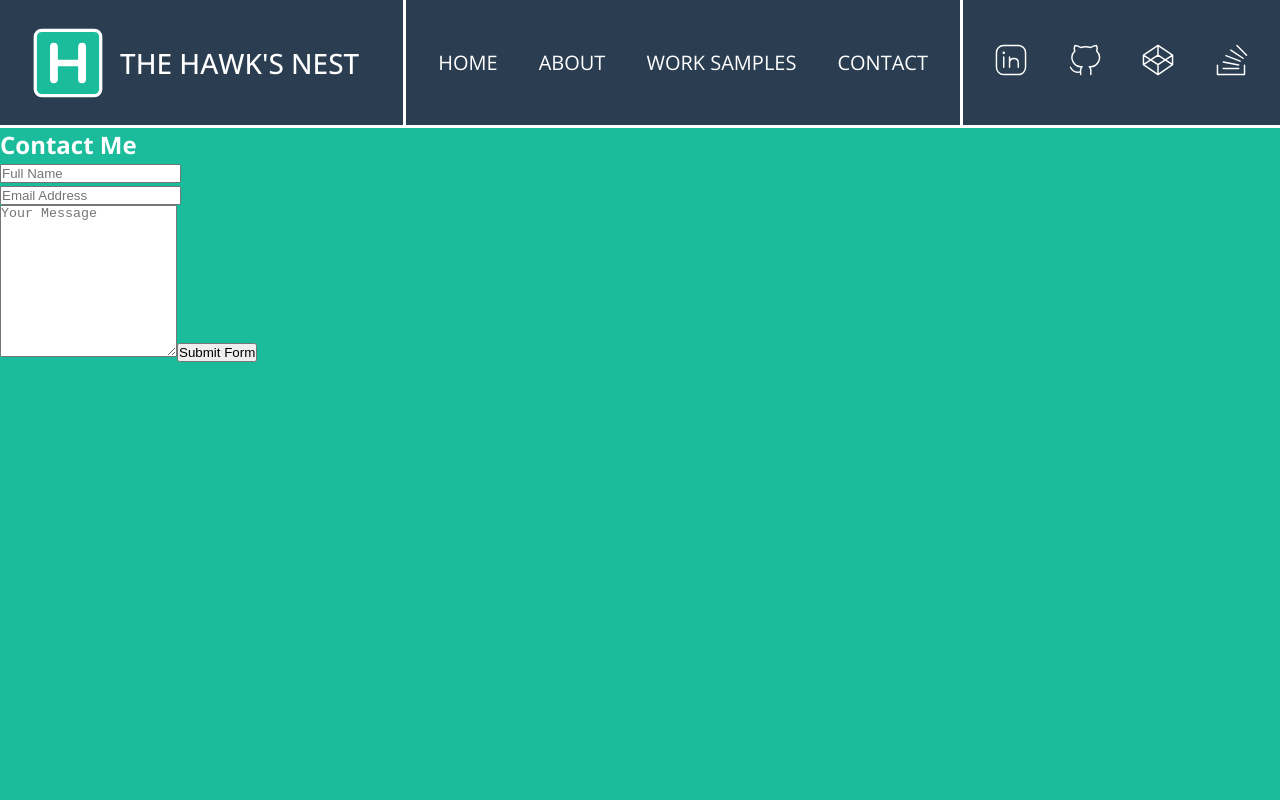
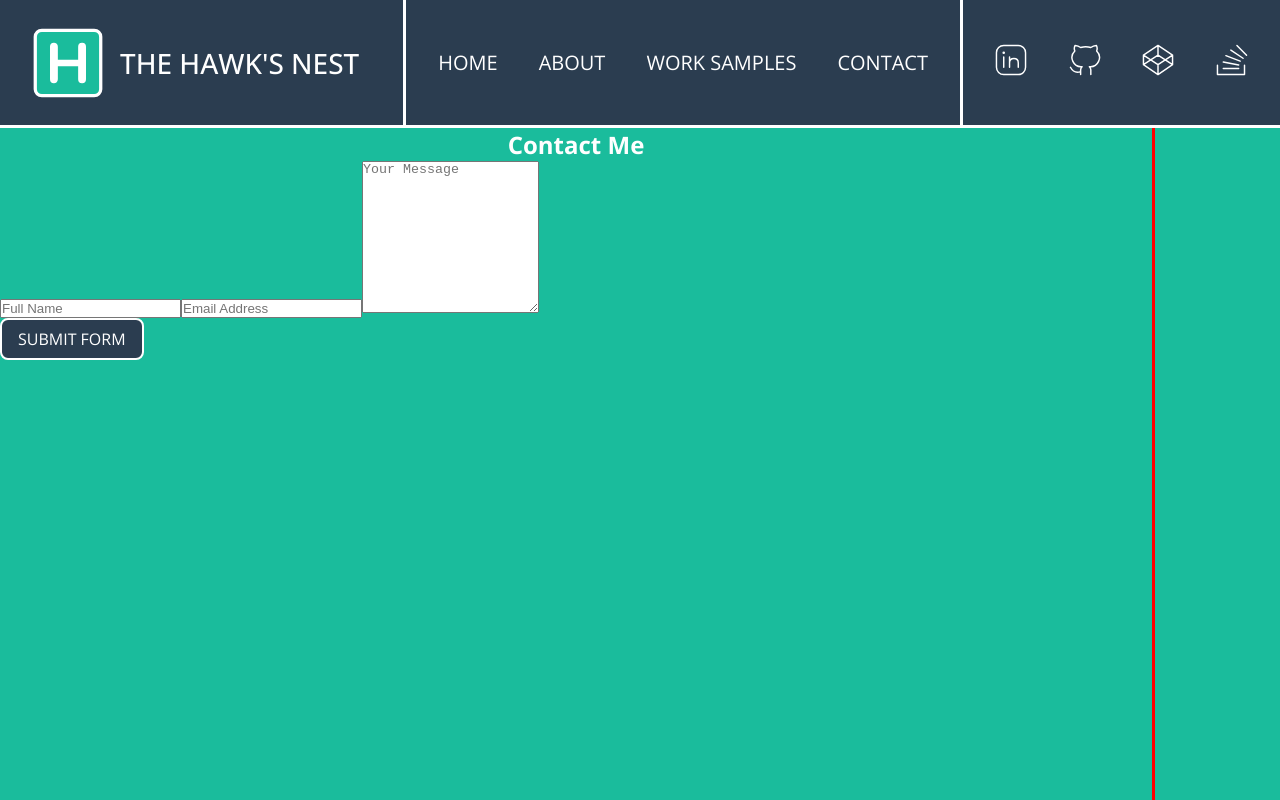
Before and after one commit to hawkjosh/hawkjosh-portfolio, a React (Vite) app: page /contact in a window 1280 px wide. Shown: the top 800 px of the page. Built offline with nearby package versions, Linux system fonts and the light colour scheme.

Commit message:
content update push

```diff
--- a/src/assets/styles/Contact.css
+++ b/src/assets/styles/Contact.css
@@ -0,0 +1,5 @@
+.page-section {
+  width: 90%;
+
+  outline: solid red
+}
--- /dev/null
+++ b/src/assets/styles/CustomButton.css
@@ -0,0 +1,18 @@
+.custom-button {
+  all: unset;
+	display: block;
+	text-align: center;
+	text-transform: uppercase;
+	text-decoration: none;
+	border: 0.125rem solid;
+	border-radius: 0.5rem;
+	padding: 0.5rem 1rem;
+  cursor: pointer;
+}
+/* .custom-button:hover {
+  box-shadow:
+    2px 2px 10px hsla(0, 0%, 100%, 0.5),
+    -2px -2px 10px hsla(0, 0%, 100%, 0.5),
+    -2px 2px 10px hsla(0, 0%, 100%, 0.5),
+    2px -2px 10px hsla(0, 0%, 100%, 0.5);
+} */
--- /dev/null
+++ b/src/components/CustomButton.jsx
@@ -0,0 +1,10 @@
+import '../assets/styles/CustomButton.css'
+
+export default ({...props}) => {
+  return (
+    <button
+      className='custom-button'
+      {...props}
+    />
+  )
+}
--- a/src/pages/Contact.jsx
+++ b/src/pages/Contact.jsx
@@ -2,58 +2,64 @@ import React, { Fragment } from 'react'
 
 import '../assets/styles/Contact.css'
 
+import CustomButton from '../components/CustomButton.jsx'
+
+
 export default function Contact() {
+
+	const btnStyle = {
+		backgroundColor: 'var(--secondary)',
+		':hover': {
+			// transition: 'box-shadow 0.5s ease-in-out',
+			// boxShadow: '2px 2px 10px hsla(0, 0%, 100%, 0.5), -2px -2px 10px hsla(0, 0%, 100%, 0.5)',
+			// boxShadow: '10px 10px 20px red',
+			backgroundColor: 'red'
+		}
+	}
 		return (
 		<Fragment>
 			<section
 				className='page-section'
 				id='contact'>
-				<div className='page-section'>
-					<h2 className='page-section-heading text-center text-uppercase text-secondary m-auto'>
+				<h2 className='page-section-heading text-center text-uppercase text-secondary m-auto' style={{textAlign: 'center',}}>
 					Contact Me
 				</h2>
 				<div className='container'>
 					<form
-							target='_blank'
 						action='https://formsubmit.co/fdc600bd598b4f6fe804872e952a9823'
-							method='POST'>
+						method='POST'
+						target='_blank'>
 						<div
 							className='form-group'
 							id='contactForm'>
 							<div className='form-row'>
-									<div className='col mb-2'>
 									<input
 										type='text'
 										name='name'
 										className='form-control'
 										placeholder='Full Name'
-											required />
-									</div>
-									<div className='col mb-2'>
+										required
+									/>
 									<input
 										type='email'
 										name='email'
 										className='form-control'
 										placeholder='Email Address'
-											required />
-									</div>
-									<div className='form-group mb-2 text-center'>
+										required
+									/>
 									<textarea
 										placeholder='Your Message'
 										className='form-control'
 										name='message'
 										rows='10'
-											required />
-										<button
-											type='submit'
-											className='btn btn-lg btn-secondary btn-block mt-3'>
+										required
+									/>
+									<CustomButton type='submit' style={btnStyle}>
 										Submit Form
-										</button>
-									</div>
+									</CustomButton>
 							</div>
 						</div>
 					</form>
-					</div>
 				</div>
 			</section>
 		</Fragment>
```
Lines whose indentation alone changed are shown as unchanged.
